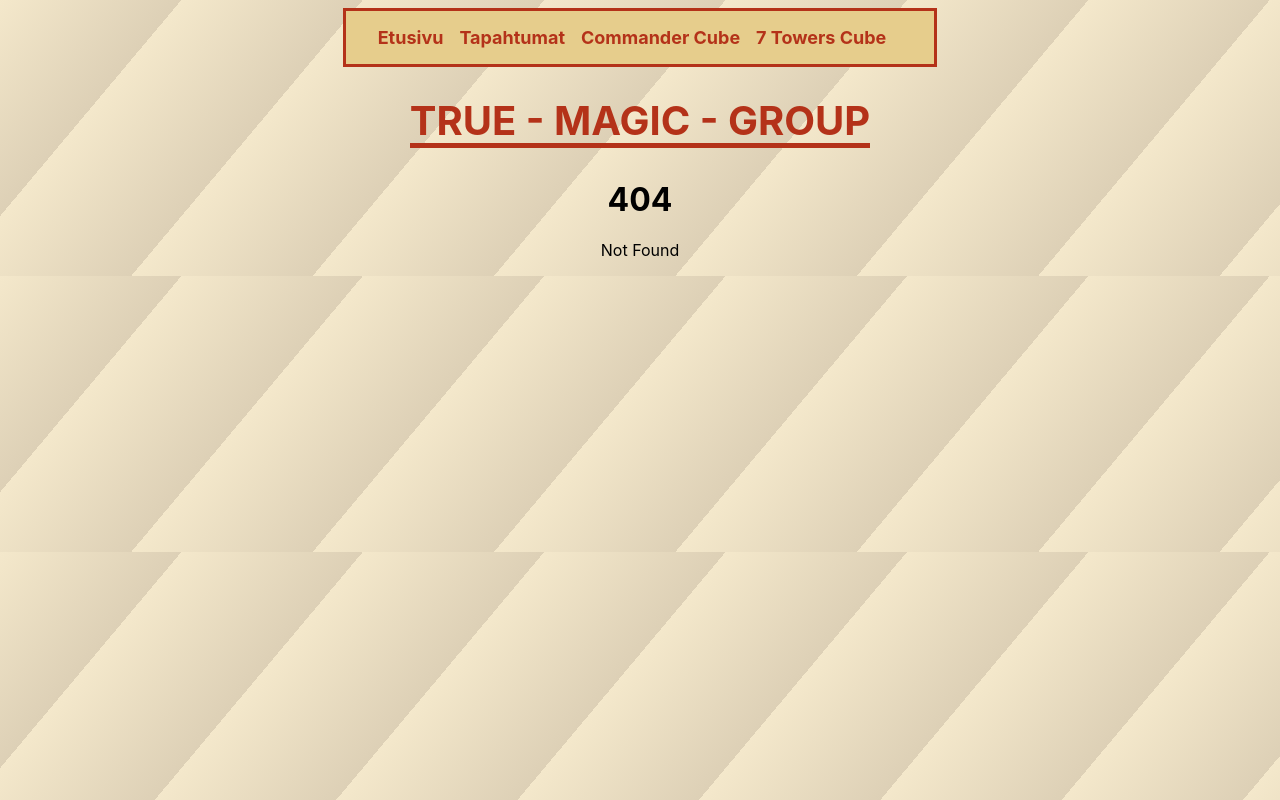
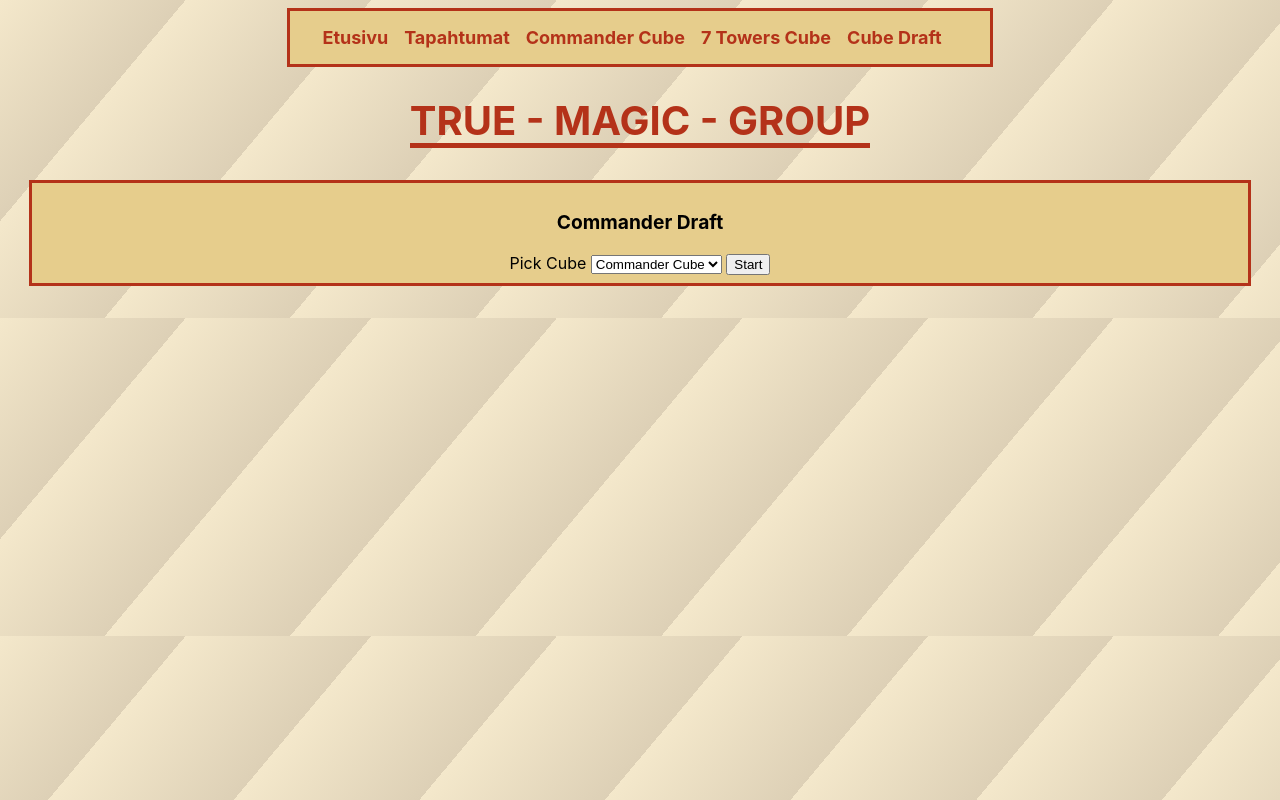
Before and after one commit to Humakt83/true-magic-group, a SvelteKit app: page /draft in a window 1280 px wide. Before the commit this address had no page. Built offline with nearby package versions, Linux system fonts and the light colour scheme.

Commit message:
Initial draft with samplebooster refactored

```diff
--- a/src/lib/cube/Cube.svelte
+++ b/src/lib/cube/Cube.svelte
@@ -1,6 +1,6 @@
 <script>
   export let cube;
-  import SectionContainer from '$lib/cube/SectionContainer.svelte';
+  import SectionContainer from './SectionContainer.svelte';
 
   let cardToShow = null;
 
--- a/src/lib/cube/SectionContainer.svelte
+++ b/src/lib/cube/SectionContainer.svelte
@@ -1,5 +1,5 @@
 <script>
-  import Section from '../../lib/cube/Section.svelte';
+  import Section from './Section.svelte';
   export let sectionName = "";
   export let sectionIcon = "";
   export let cards = [];
--- /dev/null
+++ b/src/lib/draft/Booster.svelte
@@ -0,0 +1,28 @@
+<script>
+  export let cardsInBooster = [];
+</script>
+
+<main>
+  <div class="booster-cards">
+  {#each cardsInBooster as card}
+      <img src={card.imageUrl} alt={card.name}/>
+  {/each}
+  </div>
+</main>
+
+<style lang="scss" scoped>
+  @import '../../vars.scss';
+
+  main {
+    .booster-cards {
+      display: grid;
+      grid-template-columns: repeat(7, minmax(0, 1fr));
+      @media screen and (max-width: 600px) {
+        grid-template-columns: repeat(5, minmax(0, 1fr));
+      }
+      flex-direction: row;
+      column-gap: 0.5rem;
+      place-items: stretch;
+    }
+  }
+</style>
--- /dev/null
+++ b/src/lib/draft/draft.util.js
@@ -0,0 +1,10 @@
+  export function sampleBooster(cards) {
+    let cardsInBooster = [];
+    while (cardsInBooster.length < 20) {
+      const card = cards[Math.floor(Math.random() * cards.length)];
+      if (!cardsInBooster.map(c => c.name).includes(card.name)) {
+        cardsInBooster.push(card);
+      }
+    }
+    return cardsInBooster;
+  }
--- a/src/routes/Menu.svelte
+++ b/src/routes/Menu.svelte
@@ -9,6 +9,7 @@
     <a href="{base}/events/" aria-current={$page.url.pathname === '/events/' ? 'page' : undefined}>Tapahtumat</a>
     <a href="{base}/cube/" aria-current={$page.url.pathname === '/cube/' ? 'page' : undefined}>Commander Cube</a>
     <a href="{base}/tornit/" aria-current={$page.url.pathname === '/tornit/' ? 'page' : undefined}>7 Towers Cube</a>
+    <a href="{base}/draft/" aria-current={$page.url.pathname === '/draft/' ? 'page' : undefined}>Cube Draft</a>
   </nav>
 </main>
 
--- /dev/null
+++ b/src/routes/draft/+page.svelte
@@ -0,0 +1,67 @@
+<script>
+  import commanderCubeList from '$lib/resources/cube.json';
+  import towerCubeList from '$lib/resources/7-towers-cube.json';
+  import Booster from '$lib/draft/Booster.svelte';
+  import {sampleBooster} from '$lib/draft/draft.util.js';
+
+  let pickedCube = commanderCubeList;
+  let started = false;
+
+</script>
+
+<main>
+  <h3 class="cube_title" id="cube">Commander Draft</h3>
+  <label for="cube-picker">Pick Cube</label>
+  <select name="cube-picker">
+    <option on:select={() => pickedCube = commanderCubeList}>Commander Cube</option>
+    <option on:select={() => pickedCube = towerCubeList}>7 Towers Cube</option>
+  </select>
+  <button on:click={() => started = true}>Start</button>
+  {#if started}
+    <Booster cardsInBooster={sampleBooster(pickedCube)}/>
+  {/if}
+</main>
+
+<style lang="scss" scoped>
+  @import '../../vars.scss';
+
+  main {
+    max-width: 90vw;
+    position: relative;
+    background-color: $background-color;
+    margin: 0 auto;
+    padding: 0.5rem 2rem;
+
+    @media screen and (max-width: 600px) {
+      padding: 0.5rem;
+    }
+    border: $content-border;
+    margin-bottom: 2rem;
+
+    h3 {
+      font-size: larger;
+    }
+
+    .cube_content {
+      position: relative;
+      display: grid;
+      grid-template-columns: repeat(5, minmax(0, 1fr));
+      @media screen and (max-width: 600px) {
+        grid-template-columns: repeat(1, minmax(0, 1fr));
+      }
+      column-gap: 0.5rem;
+      row-gap: 0.5rem;
+      justify-content: stretch;
+    }
+
+    .card_image {
+      position: fixed;
+      top: 1rem;
+      width: 300px;
+      z-index: 200;
+      @media screen and (max-width: 600px) {
+        right: 1rem;
+      }
+    }
+  }
+</style>
--- /dev/null
+++ b/src/routes/draft/+page.ts
@@ -0,0 +1,3 @@
+// since there's no dynamic data here, we can prerender
+// it so that it gets served as a static asset in production
+export const prerender = true;
```
Also changed, not shown: src/routes/cube/Info.svelte (+5 -16 lines), src/routes/tornit/Info.svelte (+4 -16 lines).
